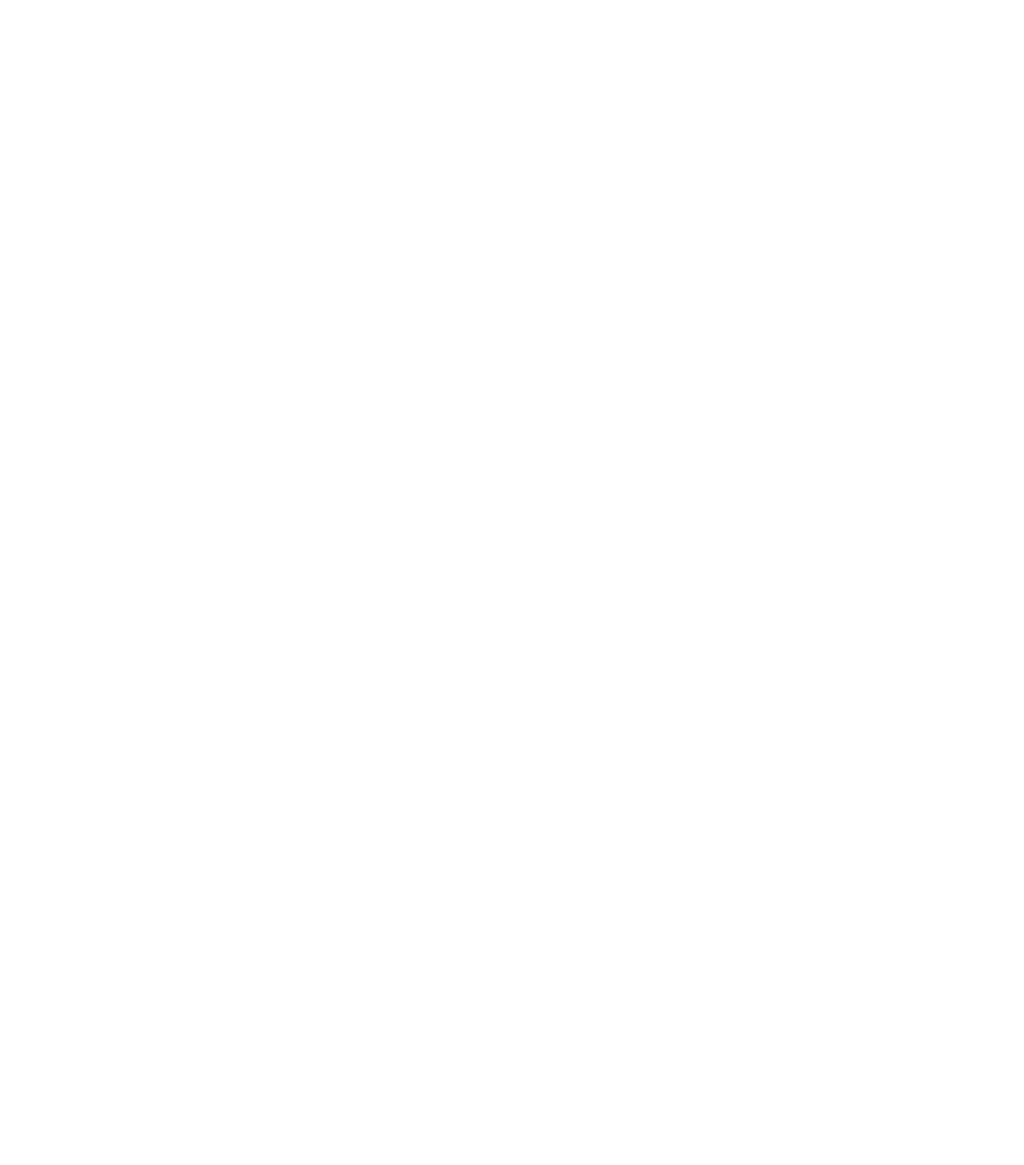
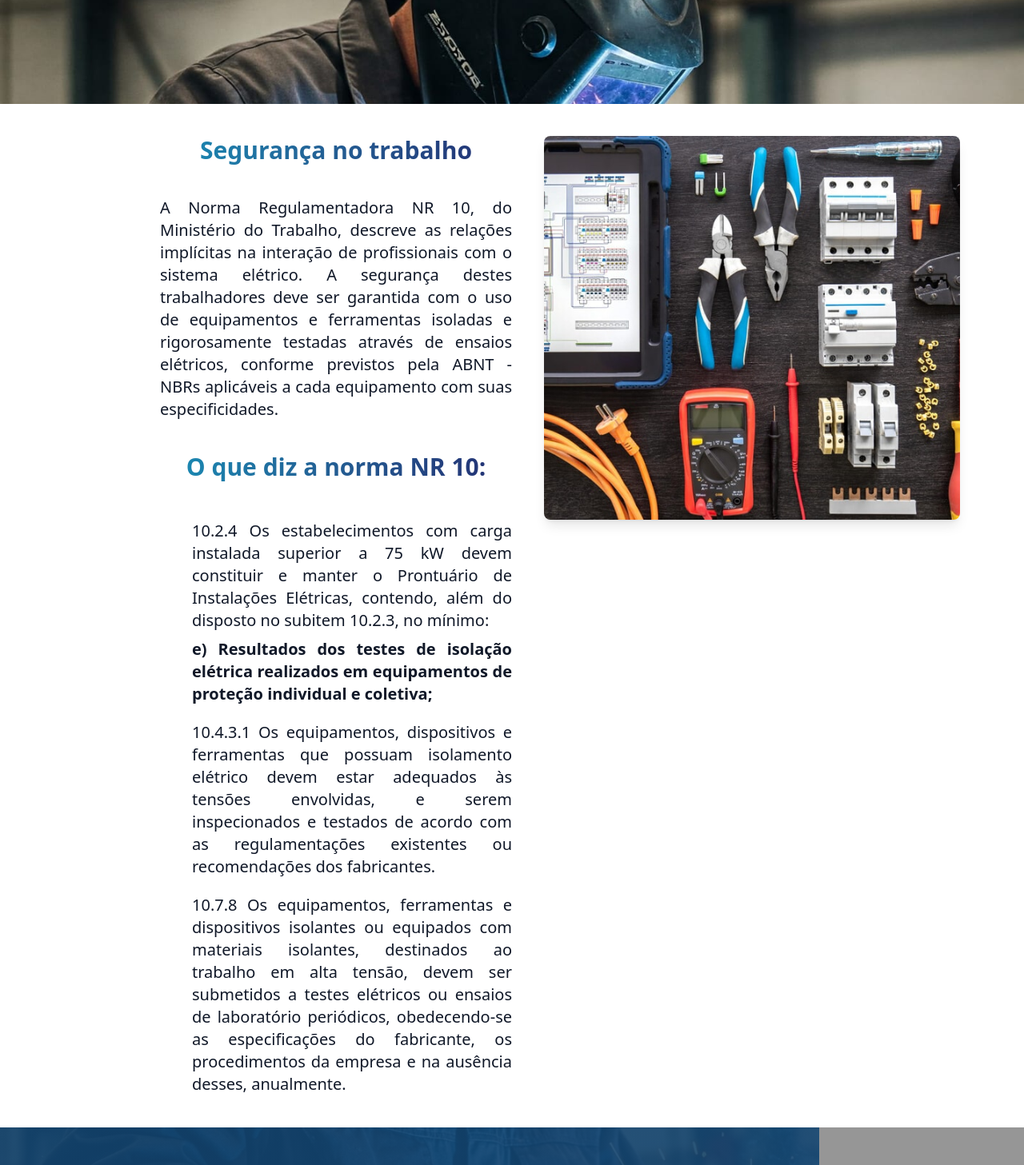
Before and after one commit to MathQuente/leall_energia, a React (Vite) app: page /NR10 in a window 1280 px wide. Before the commit this address had no page. Shown: the part 220-1677 px from the top of the page at 80% size. Before the commit the page ends 800 px from the top, so only its background shows below. Built offline with nearby package versions, Linux system fonts and the light colour scheme.

Commit message:
Finalizando esboço NR10

```diff
--- a/src/main.jsx
+++ b/src/main.jsx
@@ -7,6 +7,7 @@ import { Home } from './Home.jsx'
 import { Contacts } from './pages/Contacts.jsx'
 import { Layout } from './components/Layout.jsx'
 import { Services } from './pages/Services.jsx'
+import { NR10 } from './pages/NR10.jsx'
 
 createRoot(document.getElementById('root')).render(
   <StrictMode>
@@ -16,6 +17,7 @@ createRoot(document.getElementById('root')).render(
           <Route index element={<Home />} />
           <Route path="Contato" element={<Contacts />} />
           <Route path="Servicos" element={<Services />} />
+          <Route path="NR10" element={<NR10 />} />
         </Route>
       </Routes>
     </BrowserRouter>
--- /dev/null
+++ b/src/pages/NR10.jsx
@@ -0,0 +1,47 @@
+import nr_10 from '../assets/nr-10.jpg'
+
+export function NR10(){
+    return (
+        <>
+    <div className='bg-white gap-4 mx-auto md:ml-10 md:mr-10 lg:ml-30'>
+      <div className='grid grid-cols-1 md:grid-cols-2 p-10 justify-center text-center'>
+        <div className=''>
+            <h1 className='text-3xl font-bold text-center bg-gradient-to-r from-[#1196bb] to-[#21256b] bg-clip-text text-transparent'>Segurança no trabalho</h1>
+            <div className='text-xl text-gray-900 box-content md:ml-10 pt-10 pr-10 text-justify'>
+                A Norma Regulamentadora NR 10, do Ministério do Trabalho, descreve as relações implícitas na interação de profissionais com o sistema elétrico.
+                A segurança destes trabalhadores deve ser garantida com o uso de equipamentos e ferramentas isoladas e rigorosamente testadas através de ensaios elétricos,
+                conforme previstos pela ABNT - NBRs aplicáveis a cada equipamento com suas especificidades.
+            </div>
+        <h2 className='text-3xl font-bold bg-gradient-to-r from-[#1196bb] to-[#21256b] bg-clip-text text-transparent p-10 text-center'>O que diz a norma NR 10:</h2>
+        <span className=" md:mx-10 mx-5 flex flex-col">
+
+        <p className="text-xl text-gray-900 mt-2 -left md:ml-10 text-justify">
+        10.2.4 Os estabelecimentos com carga instalada superior a 75 kW devem constituir e manter o Prontuário de Instalações Elétricas, contendo, além do disposto no subitem 10.2.3, no mínimo:
+        </p>
+        {/* <div className="flex flex-col text-xl text-gray-900 box-content md:ml-30 md:mr-30 pb-10 text-justify justify-center"> */}
+        <p className='font-bold pb-5 text-xl text-gray-900 mt-2 -left md:ml-10 text-justify'>
+        e) Resultados dos testes de isolação elétrica realizados em equipamentos de proteção individual e coletiva;
+        </p>
+        <p className='pb-5 text-xl text-gray-900 -left md:ml-10 text-justify'>
+        10.4.3.1 Os equipamentos, dispositivos e ferramentas que possuam isolamento elétrico devem estar adequados às tensões envolvidas, e serem inspecionados e testados de acordo com as regulamentações existentes
+        ou recomendações dos fabricantes.
+
+        </p>
+        <p className='text-xl text-gray-900 -left md:ml-10 text-justify'>
+        10.7.8 Os equipamentos, ferramentas e dispositivos isolantes ou equipados com materiais isolantes, destinados ao trabalho em alta tensão,
+        devem ser submetidos a testes elétricos ou ensaios de laboratório periódicos, obedecendo-se as especificações do fabricante, os procedimentos da empresa e na ausência desses, anualmente.
+        </p>
+        {/* </div> */}
+        </span>
+
+        </div>
+        <div className='flex'>
+            <img
+                src={nr_10}
+                className="rounded-lg shadow-lg hidden max-h-120 md:flex object-cover" />
+        </div>
+        </div>
+        </div>
+        </>
+    );
+}
```
